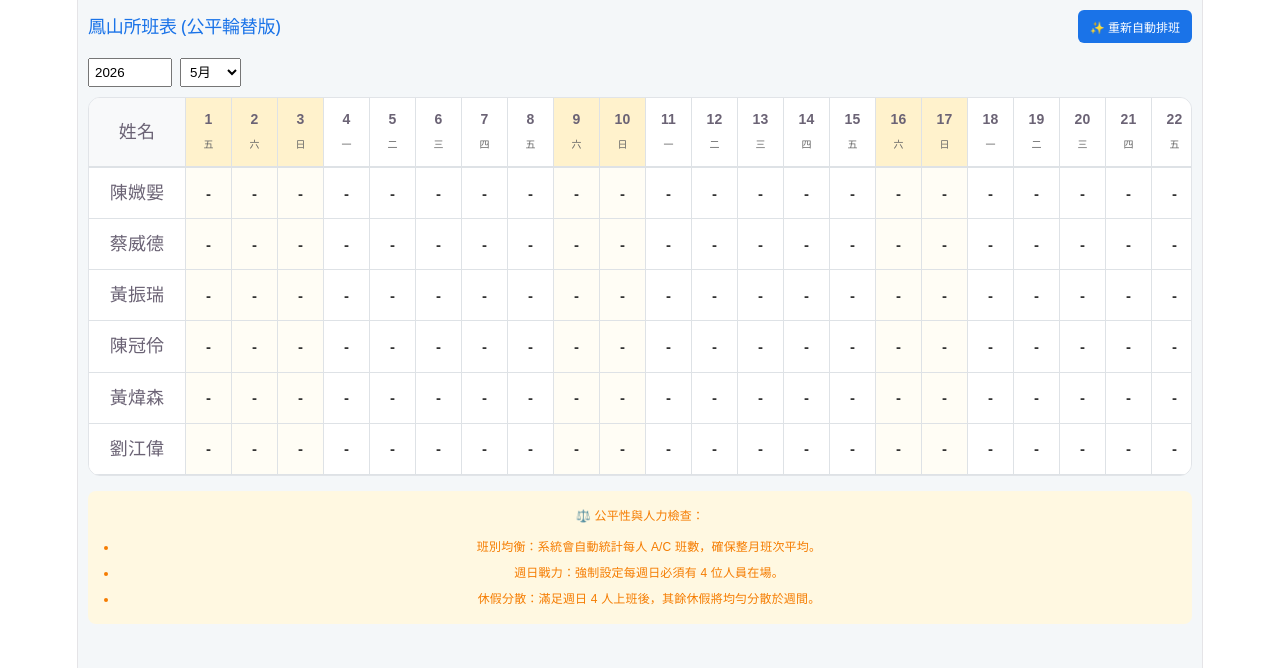
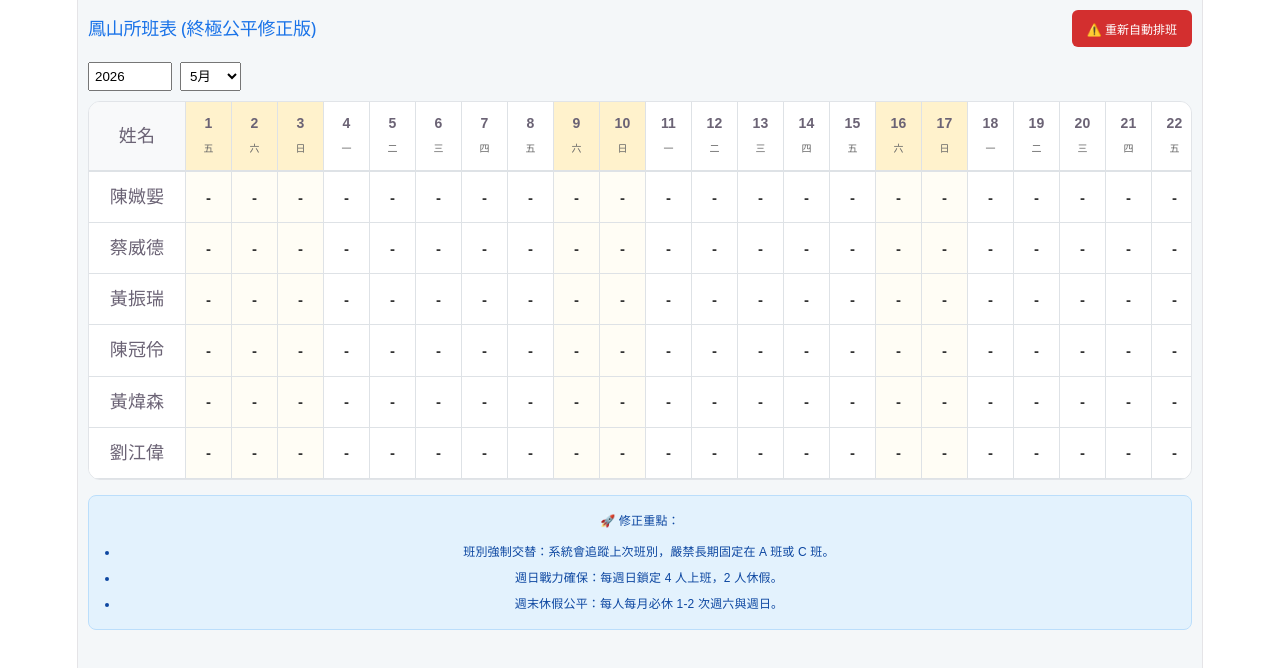
Before and after one commit to subarudms/fengshan-app, a React (Vite) app: page / in a window 1280 px wide. Shown: the top 668 px of the page. Built offline with nearby package versions, Linux system fonts and the light colour scheme.

Commit message:
Update App.jsx

```diff
--- a/src/App.jsx
+++ b/src/App.jsx
@@ -13,12 +13,13 @@ const App = () => {
     let newData = {};
     const daysInMonth = days.length;
 
-    // 紀錄每人狀態與累積班次
+    // 嚴格追蹤每人狀態
     let empStats = employees.reduce((acc, name) => {
       acc[name] = {
         aCount: 0, cCount: 0,
         consecutiveWork: 0, lastWasOff: false,
-        weekOffCount: 0, satOffCount: 0, sunOffCount: 0
+        weekOffCount: 0, satOffCount: 0, sunOffCount: 0,
+        lastShift: "" // 紀錄最後一次上的班別 (A/C)
       };
       return acc;
     }, {});
@@ -27,7 +28,7 @@ const App = () => {
       const date = new Date(year, month - 1, d);
       const dayOfWeek = date.getDay(); // 0(日) 到 6(六)
 
-      // 每週日重置週休計數
+      // 週日重置週休計數 (週日至週六算一週)
       if (dayOfWeek === 0) {
         employees.forEach(name => empStats[name].weekOffCount = 0);
       }
@@ -35,72 +36,72 @@ const App = () => {
       let availableStaff = [...employees].sort(() => Math.random() - 0.5);
       let dailyOffStaff = [];
 
-      // --- 1. 決定誰休假 ---
-      // 規則：週日強制 4 人上班，即只能 2 人休假
+      // --- 1. 決定誰休假 (週日必須 4 人上班，所以最多休 2 人) ---
       const maxOffToday = (dayOfWeek === 0) ? 2 : 2;
 
       availableStaff.forEach(name => {
         const stats = empStats[name];
+        let mustOff = stats.consecutiveWork >= 5; // 連上5天必休
         let canOff = true;
 
         if (stats.lastWasOff) canOff = false; // 禁止連休
         if (stats.weekOffCount >= 2) canOff = false; // 一週限2天
-        if (dayOfWeek === 6 && stats.satOffCount >= 2) canOff = false; // 週六上限
-        if (dayOfWeek === 0 && stats.sunOffCount >= 2) canOff = false; // 週日上限
+        if (dayOfWeek === 6 && stats.satOffCount >= 2) canOff = false; // 週六休假上限
+        if (dayOfWeek === 0 && stats.sunOffCount >= 2) canOff = false; // 週日休假上限
+        if (dailyOffStaff.length >= maxOffToday) canOff = false; // 確保營運人力
 
-        // 為了週日湊足 4 人上班，如果已經有 2 人休了，剩下的人不能休
-        if (dailyOffStaff.length >= maxOffToday) canOff = false;
+        // 週六日保障：如果還沒休過週六或週日，增加休假權重
+        const weekendPriority = (dayOfWeek === 6 && stats.satOffCount < 1) || (dayOfWeek === 0 && stats.sunOffCount < 1);
 
-        // 強制休假條件：連上5天
-        if (stats.consecutiveWork >= 5 && !stats.lastWasOff) {
-          canOff = true;
-        } else if (!canOff || Math.random() > 0.4) {
-          canOff = false;
-        }
-
-        if (canOff) {
+        if (mustOff || (canOff && (weekendPriority || Math.random() > 0.6))) {
           dailyOffStaff.push(name);
           newData[`${name}-${d}`] = "休";
           stats.weekOffCount++;
           stats.consecutiveWork = 0;
           stats.lastWasOff = true;
+          stats.lastShift = "";
           if (dayOfWeek === 6) stats.satOffCount++;
           if (dayOfWeek === 0) stats.sunOffCount++;
         }
       });
 
-      // --- 2. 決定上班的人上什麼班 (A/C) ---
+      // --- 2. 分配上班班別 (A/C 平衡) ---
       let workingStaff = employees.filter(name => !dailyOffStaff.includes(name));
 
-      // 確保至少一 A 一 C
-      const assignShift = (name, type) => {
-        newData[`${name}-${d}`] = type;
-        empStats[name].consecutiveWork++;
-        empStats[name].lastWasOff = false;
-        if (type === "A") empStats[name].aCount++;
-        if (type === "C") empStats[name].cCount++;
-      };
+      // 先決定誰上 A 誰上 C
+      workingStaff.forEach((name) => {
+        const stats = empStats[name];
+        let chosenShift = "";
 
-      workingStaff.forEach(name => {
-        const stats = empStats[name];
-        let targetShift = "";
-
-        // 公平輪替邏輯：如果 A 班比 C 班多，今天就排 C，反之亦然
-        if (stats.aCount > stats.cCount) {
-          targetShift = "C";
-        } else if (stats.cCount > stats.aCount) {
-          targetShift = "A";
+        // 公平核心：如果 A 上的比 C 多，或是上次上 A，這次就傾向排 C
+        if (stats.aCount > stats.cCount || (stats.lastShift === "A" && Math.random() > 0.3)) {
+          chosenShift = "C";
         } else {
-          targetShift = Math.random() > 0.5 ? "A" : "C";
+          chosenShift = "A";
         }
 
-        assignShift(name, targetShift);
+        newData[`${name}-${d}`] = chosenShift;
+        stats.consecutiveWork++;
+        stats.lastWasOff = false;
+        stats.lastShift = chosenShift;
+        if (chosenShift === "A") stats.aCount++;
+        else stats.cCount++;
       });
 
-      // 最後檢查每天是否都有一 A 一 C (防呆)
-      const todayValues = workingStaff.map(n => newData[`${n}-${d}`]);
-      if (!todayValues.includes("A") && workingStaff.length > 0) assignShift(workingStaff[0], "A");
-      if (!todayValues.includes("C") && workingStaff.length > 1) assignShift(workingStaff[1], "C");
+      // --- 3. 每日強制校正 (確保每天至少 1A 1C) ---
+      const todayShifts = workingStaff.map(n => newData[`${n}-${d}`]);
+      if (workingStaff.length >= 2) {
+        if (!todayShifts.includes("A")) {
+          const first = workingStaff[0];
+          newData[`${first}-${d}`] = "A"; // 強制校正一個為 A
+          empStats[first].aCount++; empStats[first].cCount--;
+        }
+        if (!todayShifts.includes("C")) {
+          const last = workingStaff[workingStaff.length - 1];
+          newData[`${last}-${d}`] = "C"; // 強制校正一個為 C
+          empStats[last].cCount++; empStats[last].aCount--;
+        }
+      }
     }
 
     setRosterData(newData);
@@ -127,8 +128,8 @@ const App = () => {
   return (
     <div style={{ padding: '10px', fontFamily: 'sans-serif', backgroundColor: '#f4f7f9', minHeight: '100vh' }}>
       <div style={{ display: 'flex', justifyContent: 'space-between', alignItems: 'center', marginBottom: '15px' }}>
-        <h2 style={{ fontSize: '1rem', color: '#1a73e8', margin: 0 }}>鳳山所班表 (公平輪替版)</h2>
-        <button onClick={autoGenerate} style={{ padding: '8px 12px', backgroundColor: '#1a73e8', color: 'white', border: 'none', borderRadius: '6px', fontSize: '12px', fontWeight: 'bold' }}>✨ 重新自動排班</button>
+        <h2 style={{ fontSize: '1rem', color: '#1a73e8', margin: 0 }}>鳳山所班表 (終極公平修正版)</h2>
+        <button onClick={autoGenerate} style={{ padding: '10px 15px', backgroundColor: '#d32f2f', color: 'white', border: 'none', borderRadius: '6px', fontSize: '12px', fontWeight: 'bold' }}>⚠️ 重新自動排班</button>
       </div>
 
       <div style={{ marginBottom: '10px', display: 'flex', gap: '8px' }}>
@@ -176,12 +177,12 @@ const App = () => {
         </table>
       </div>
 
-      <div style={{ marginTop: '15px', padding: '12px', backgroundColor: '#fff8e1', borderRadius: '8px', fontSize: '12px', color: '#f57c00' }}>
-        <strong>⚖️ 公平性與人力檢查：</strong>
+      <div style={{ marginTop: '15px', padding: '12px', backgroundColor: '#e3f2fd', borderRadius: '8px', fontSize: '12px', color: '#0d47a1', border: '1px solid #bbdefb' }}>
+        <strong>🚀 修正重點：</strong>
         <ul style={{ margin: '5px 0 0 18px', padding: 0 }}>
-          <li><strong>班別均衡：</strong>系統會自動統計每人 A/C 班數，確保整月班次平均。</li>
-          <li><strong>週日戰力：</strong>強制設定每週日必須有 4 位人員在場。</li>
-          <li><strong>休假分散：</strong>滿足週日 4 人上班後，其餘休假將均勻分散於週間。</li>
+          <li><strong>班別強制交替：</strong>系統會追蹤上次班別，嚴禁長期固定在 A 班或 C 班。</li>
+          <li><strong>週日戰力確保：</strong>每週日鎖定 4 人上班，2 人休假。</li>
+          <li><strong>週末休假公平：</strong>每人每月必休 1-2 次週六與週日。</li>
         </ul>
       </div>
     </div>
```
